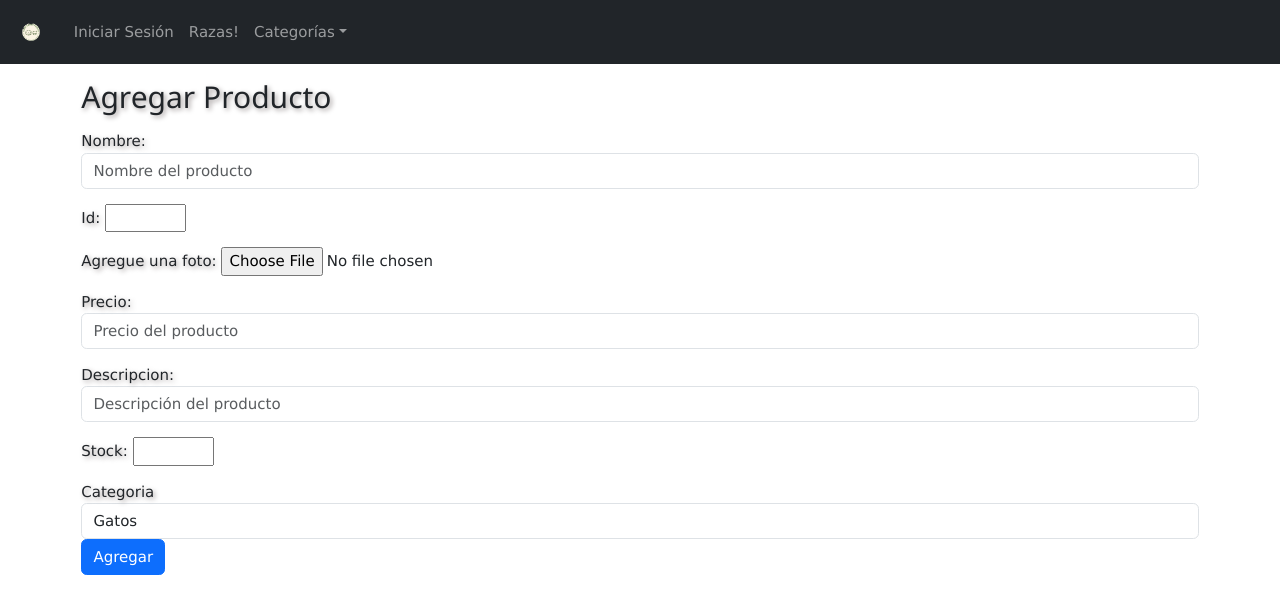
After one commit to Sheex10/HappyFinal, a Django app: page /Agregar in a window 1280 px wide. The commit adds this page. Shown: the top 614 px of the page. Run offline with Django 4.2, Linux system fonts and the light colour scheme; data comes from the database, SQL or seed files in the repository; both versions use the stored data as it was after the commit.

Commit message:
Agregar
Html y función de agregar producto listas!!

```diff
--- /dev/null
+++ b/ApUno/static/ApUno/js/Vagregar.js
@@ -0,0 +1,80 @@
+$(document).ready(function(){
+    $("#loginform").submit(function(e){
+        e.preventDefault();
+        var foto = $("#imagen").val();
+        var nombre = $("#nombre").val();
+        var precio = $("#precio").val();
+        var descripcion = $("#descripcion").val();
+
+
+        let mensaje = "";
+        let enviar = false;
+
+        //Validar nombre
+        if(nombre.trim().length < 4 || nombre.trim().length > 20){
+            mensaje += "Nombre producto: El nombre del producto debe tener al menos 20 caracteres";
+            enviar = true;
+        }
+        if (!nombre.match(/([A-Z])/)){
+            mensaje += "<br>Nombre producto: Debe contener al menos una mayuscula.";
+             enviar = true;
+         }
+         if (!nombre.match(/([a-z])/)){
+             mensaje += "<br>Nombre producto: Debe contener al menos una minuscula.";
+              enviar = true;
+          }
+
+        /*var letra=nombre.charAt(0);
+        if(!esMayuscula(letra)){
+            mensaje+= "<br>Nombre: El primer caracter debe ser mayuscula";
+            enviar=true;
+        }*/
+
+        //Validar precio
+        if (!precio.match(/([0-9])/)){
+            mensaje += "<br>Precio producto: Debe contener valores numericos.";
+             enviar = true;
+         }
+        if (!precio.match(/([$])/)){
+            mensaje += "<br>Precio producto: Debe contener al menos el simbolo $.";
+             enviar = true;
+         }
+        //Validar descripcion
+        if(descripcion.trim().length < 20 || descripcion.trim().length > 200){
+            mensaje += "<br>Descripcion: La descripcion del producto debe tener al menos 20 caracteres";
+            enviar = true;
+        }
+        if (!descripcion.match(/([A-Z])/)){
+            mensaje += "<br>Descripcion: Debe comenzar con una mayuscula.";
+             enviar = true;
+         }
+
+
+
+        if(enviar){
+            $("#warnings").html(mensaje);
+        }
+        else{
+            $("#warnings").html("Sesion iniciada");
+        }
+
+
+
+
+    });
+
+
+
+
+    function esMayuscula(letra){
+        console.log(letra);
+        console.log(letra.toUpperCase());
+        if(letra == letra.toUpperCase()){
+            return true;
+        }
+        else{
+            return false;
+        }
+    }
+
+});
--- /dev/null
+++ b/ApUno/templates/ApUno/Agregar.html
@@ -0,0 +1,50 @@
+{% extends 'ApUno/PlantillaNavBar.html' %}
+{% load static %}
+
+{% block titulo %}
+<title>Agregar Producto</title>
+{% endblock titulo %}
+
+{% block cuerpo %}
+
+<div class="container mt-3">
+    <h2 style="text-shadow: 2px 2px 5px rgb(160, 154, 154);" >Agregar Producto</h2>
+    <form action="{% url 'formProductos' %}" method="POST" id="loginform" enctype="multipart/form-data">
+      {% csrf_token %}
+      <div class="mb-3 mt-3">
+        <label for="nombre" style="text-shadow: 2px 2px 5px rgb(160, 154, 154);">Nombre:</label>
+        <input type="text" class="form-control" id="nombre" placeholder="Nombre del producto" name="nombre">
+      </div>
+      <div class="mb-3">
+        <label for="precio" style="text-shadow: 2px 2px 5px rgb(160, 154, 154);">Id:</label>
+        <input type="number"class="cant" id="id"  min="1" max="200" name="id">
+      </div>
+      <div class="mb-3 mt-3">
+        <label for="foto" style="text-shadow: 2px 2px 5px rgb(160, 154, 154);">Agregue una foto:</label>
+        <input accept="image/png,image/jpeg" type="file" id="foto" name="foto">
+      </div>
+      <div class="mb-3">
+        <label for="precio" style="text-shadow: 2px 2px 5px rgb(160, 154, 154);">Precio:</label>
+        <input type="text" class="form-control" id="precio" placeholder="Precio del producto" name="precio">
+      </div>
+      <div class="mb-3">
+        <label for="precio" style="text-shadow: 2px 2px 5px rgb(160, 154, 154);">Descripcion:</label>
+        <input type="text" class="form-control" id="desc" placeholder="Descripción del producto" name="desc">
+      </div>
+      <div class="mb-3">
+        <label for="precio" style="text-shadow: 2px 2px 5px rgb(160, 154, 154);">Stock:</label>
+        <input type="number"class="cant" id="stock"  min="1" max="200" name="stock">
+      </div>
+      <div>
+        <label style="text-shadow: 2px 2px 5px rgb(160, 154, 154);">Categoria</label>
+        <select class="form-control" name="categoria" id="categoria">
+            {% for z in Categorias %}
+            <option value="{{ z.id_categoria }}">{{ z.nombre }}</option>
+            {% endfor %}
+        </select>
+     </div>
+      <button type="submit" class="btn btn-primary">Agregar</button>
+    </form>
+  </div>
+
+{% endblock cuerpo %}
--- a/ApUno/templates/ApUno/PlantillaNavBar.html
+++ b/ApUno/templates/ApUno/PlantillaNavBar.html
@@ -60,6 +60,7 @@
     <script src="https://cdn.jsdelivr.net/npm/bootstrap@5.3.0/dist/js/bootstrap.min.js"
         integrity="sha384-fbbOQedDUMZZ5KreZpsbe1LCZPVmfTnH7ois6mU1QK+m14rQ1l2bGBq41eYeM/fS"
         crossorigin="anonymous"></script>
+    <script src="js/Vagregar.js"></script>
 </body>
 
 </html>
--- a/ApUno/urls.py
+++ b/ApUno/urls.py
@@ -1,5 +1,5 @@
 from django.urls import path
-from .views import home, Gatos, Perros, buscar_interno_producto, CamaPerro
+from .views import home, Gatos, Perros, buscar_interno_producto, CamaPerro, formProductos, Agregar
 
 urlpatterns = [
     path('', home,name="home"),
@@ -7,4 +7,6 @@ urlpatterns = [
     path('Perros', Perros,name="Perros"),
     path('buscar_interno_producto/<int:id>',buscar_interno_producto,name="buscar_interno_producto"),
     path('Cama',CamaPerro,name="CamaPerro"),
+    path('formProductos',formProductos, name="formProductos"),
+    path('Agregar',Agregar,name="Agregar"),
 ]
--- a/ApUno/views.py
+++ b/ApUno/views.py
@@ -49,3 +49,30 @@ def CamaPerro(request):
         "descripcion" : descripcionC
     }
     return render(request, 'ApUno/CamaPerro.html', contexto)
+
+#Esto es para cuando se agregue un producto.
+
+def formProductos(request):
+    vIdProd= request.POST['id']
+    vDescripcion= request.POST['desc']
+    vPrecio= request.POST['precio']
+    vFoto=request.FILES['foto']
+    vCategoria=request.POST['categoria']
+    vStock=request.POST['stock']
+    vNombre=request.POST['nombre']
+    vRegCategoria=Categoria.objects.get(id_categoria=vCategoria)
+
+    Producto.objects.create(nombre=vNombre, id_producto=vIdProd, descripcion=vDescripcion,  precio=vPrecio, foto=vFoto, categoria=vRegCategoria, stock=vStock)
+
+    if vRegCategoria.id_categoria==4:
+        return redirect('Perros')
+    if vRegCategoria.id_categoria==3:
+        return redirect('Gatos')
+
+def Agregar(request):
+    listaCategoria=Categoria.objects.all()
+    contexto={
+        "Categorias":listaCategoria
+
+    }
+    return render(request, 'ApUno/Agregar.html', contexto)
```
Also changed, not shown: ApUno/static/ApUno/css/estilos.css (line endings or trailing spaces), db.sqlite3, media/foto producto/hueso_hule.jpg (added).
